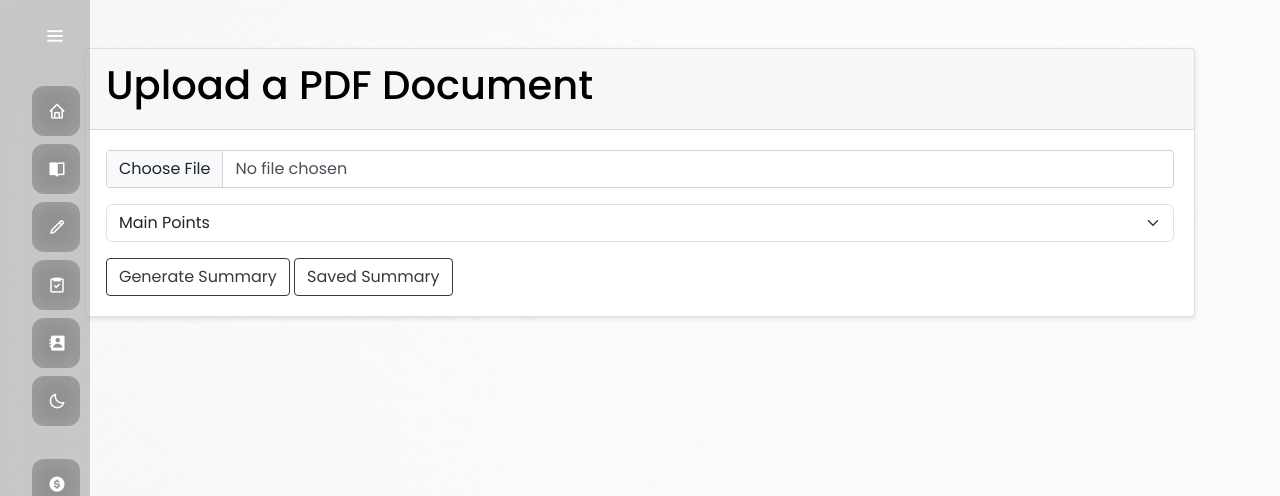
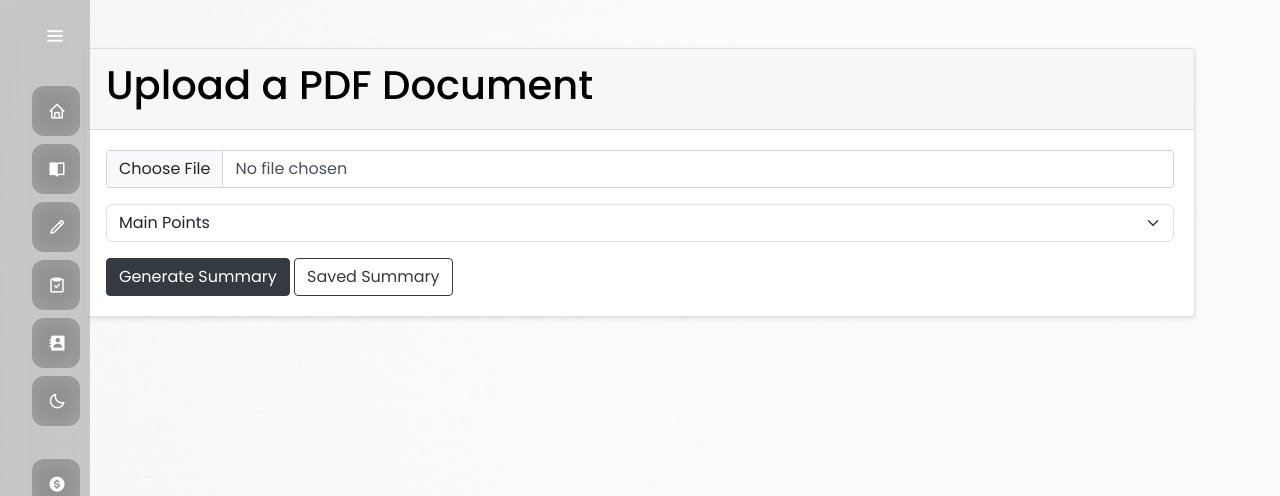
Before and after one commit to Benmewan/LearnLiteProject, a Django app: page /summary/add-summary/ in a window 1280 px wide. Shown: the top 496 px of the page. Run offline with Django 5.2, Linux system fonts and the light colour scheme; the visitor is signed in with stand-in values (Sample User, id 1); some libraries are stand-ins or nearby versions.

Commit message:
added light class to body.

```diff
--- a/LearnLite/main/static/css/main_style.css
+++ b/LearnLite/main/static/css/main_style.css
@@ -10,8 +10,15 @@
 .main_container {
   min-height: 100vh;
 }
-body {
+.light {
   background-image: url('/static/images/main-bg.jpg');
+  background-position: center;
+  background-size: cover;
+  background-repeat: no-repeat;
+}
+
+.dark {
+
   background-position: center;
   background-size: cover;
   background-repeat: no-repeat;
@@ -197,7 +204,8 @@ body {
   top: -20px;
   left: calc(100% + 15px);
   z-index: 3;
-  background: #000;
+  background: #fff;
+  color: #000;
   box-shadow: 0 5px 10px rgba(0, 0, 0, 0.3);
   padding: 6px 12px;
   border-radius: 4px;
--- a/LearnLite/main/templates/main/base.html
+++ b/LearnLite/main/templates/main/base.html
@@ -17,7 +17,7 @@
     <link rel="stylesheet" href="{% static 'css/main_style.css' %}">
   </head>
 {% block img %}
-<body {% if "mode" in request.COOKIES and request.COOKIES.mode == "dark" %} class="dark" {% endif %}>
+<body {% if "mode" in request.COOKIES and request.COOKIES.mode == "dark" %} class="dark" {% else %} class="light" {% endif %}>
 {% endblock %}
     <div class="sidebar">
         <div class="logo-details">
--- a/LearnLite/summary/templates/summary/add_summary.html
+++ b/LearnLite/summary/templates/summary/add_summary.html
@@ -23,7 +23,7 @@
                         <option value="detailed">Detailed</option>
                     </select>
                 </div>
-                <button type="submit" class="btn btn-outline-dark" id="submitBtn">Generate Summary</button>
+                <button type="submit" class="btn btn-dark" id="submitBtn">Generate Summary</button>
                 <a href="{% url 'summary:list_summaries' %}" class="btn btn-outline-dark">Saved Summary</a>
             </form>
         </div>
```
